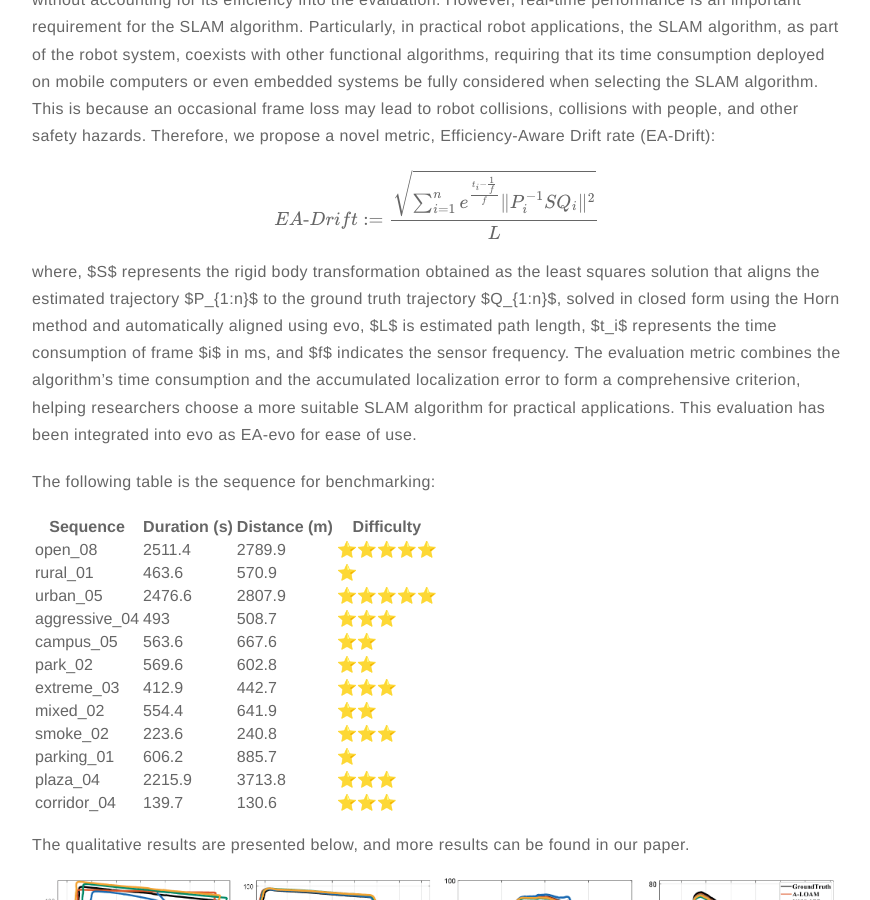
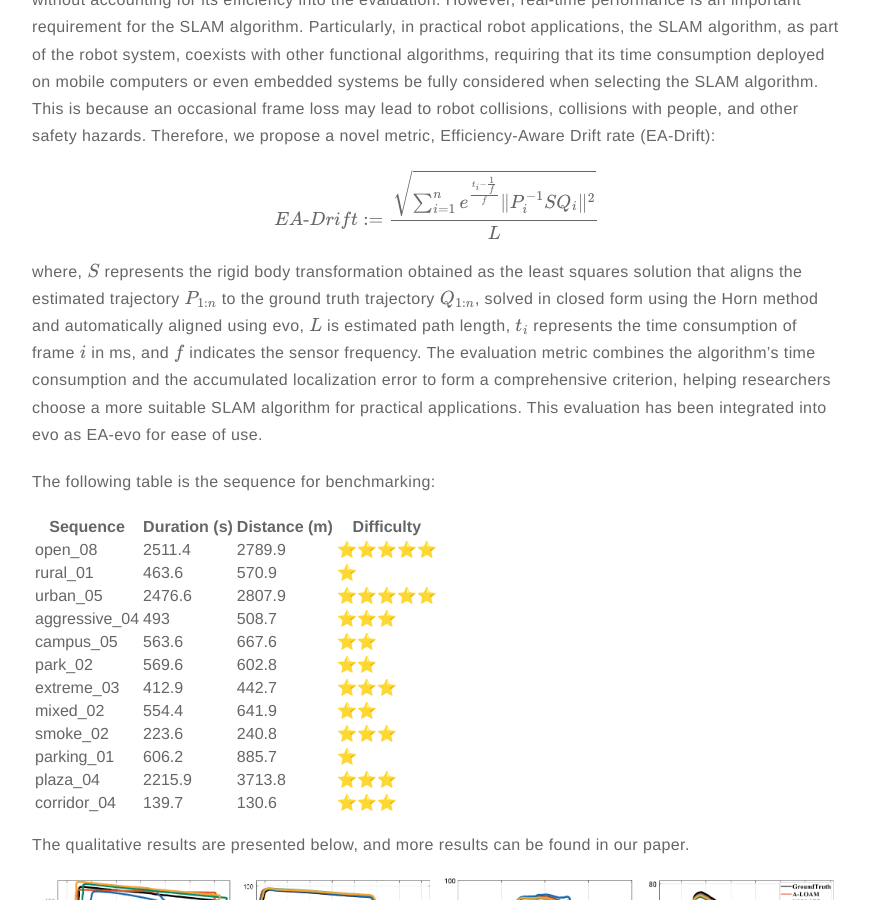
Before and after one commit to Yaepiii/M2UD, a Jekyll site: the page built from _posts/Dataset/2025-03-03-ea-drift.markdown, in a window 1280 px wide and 900 px high, scrolled down 402 px. Shown: the whole window, without its empty margins (203-1073 px from the left). Built offline with Jekyll 4.4.1, drawn with Linux system fonts in a browser that asks for light colours; nearby versions of some CDN libraries; formulas are drawn with MathJax 3; comment, search, counter and statistics services are not loaded.

Commit message:
Update 2025-03-03-ea-drift.markdown

```diff
--- a/_posts/Dataset/2025-03-03-ea-drift.markdown
+++ b/_posts/Dataset/2025-03-03-ea-drift.markdown
@@ -23,7 +23,7 @@ $$
 EA\text{-}Drift := \frac{\sqrt{\sum_{i=1}^{n} e^{\frac{t_i - \frac{1}{f}}{f}} \lVert P_{i}^{-1}SQ_i \rVert^2 }}{L}
 $$
 
-where, $S$ represents the rigid body transformation obtained as the least squares solution that aligns the estimated trajectory $P_{1:n}$ to the ground truth trajectory $Q_{1:n}$, solved in closed form using the Horn method and automatically aligned using evo, $L$ is estimated path length, $t_i$ represents the time consumption of frame $i$ in ms, and $f$ indicates the sensor frequency. The evaluation metric combines the algorithm's time consumption and the accumulated localization error to form a comprehensive criterion, helping researchers choose a more suitable SLAM algorithm for practical applications. This evaluation has been integrated into evo as EA-evo for ease of use.
+where, $$S$$ represents the rigid body transformation obtained as the least squares solution that aligns the estimated trajectory $$P_{1:n}$$ to the ground truth trajectory $$Q_{1:n}$$, solved in closed form using the Horn method and automatically aligned using evo, $$L$$ is estimated path length, $$t_i$$ represents the time consumption of frame $$i$$ in ms, and $$f$$ indicates the sensor frequency. The evaluation metric combines the algorithm's time consumption and the accumulated localization error to form a comprehensive criterion, helping researchers choose a more suitable SLAM algorithm for practical applications. This evaluation has been integrated into evo as EA-evo for ease of use.
 
 The following table is the sequence for benchmarking:
 
```
